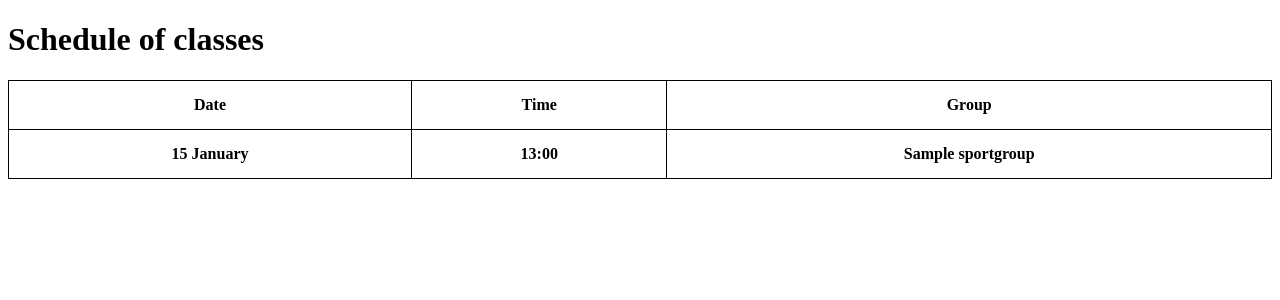
After one commit to GamingJam/SWP-SC-web-app, a Django app: page /classes/ in a window 1280 px wide. The commit adds this page. Shown: the top 300 px of the page. Run offline with Django 3.2, Linux system fonts and the light colour scheme; tables that the repository leaves empty hold one stand-in row (values such as "Sample post"); lists and menus that the app fills with data are empty.

Commit message:
Add page for viewing sport classes

```diff
--- a/web_app/classes/models.py
+++ b/web_app/classes/models.py
@@ -67,12 +67,18 @@ class SportClass(models.Model):
     date = models.DateTimeField(verbose_name="Date and time of the sport class")
     duration = models.DurationField(default=timedelta(hours=1, minutes=30), verbose_name="Duration of the class")
 
+    def str_date(self):
+        return localtime(self.date).strftime("%d %B")
+
+    def str_time(self):
+        return localtime(self.date).strftime("%H:%M")
+
     def __str__(self):
-        return str(self.group) + " on " + localtime(self.date).strftime("%d %B, %H:%M")
+        return str(self.group) + " on " + self.str_date() + ", " + self.str_time()
 
     class Meta:
         verbose_name_plural = 'sport classes'
-        ordering = ['id']
+        ordering = ['date', 'group']
 
 
 class Attendance(models.Model):
--- /dev/null
+++ b/web_app/classes/templates/classes/classes_schedule.html
@@ -0,0 +1,33 @@
+<!DOCTYPE html>
+<html lang="en">
+<head>
+    <meta charset="UTF-8">
+    <title>Classes</title>
+    <style>
+        table, th, td {
+          border: 1px solid black;
+          border-collapse: collapse;
+        }
+        th, td {
+          padding: 15px;
+        }
+    </style>
+</head>
+<body>
+    <h1>Schedule of classes</h1>
+    <table style="width:100%">
+        <tr>
+            <th>Date</th>
+            <th>Time</th>
+            <th>Group</th>
+        </tr>
+        {% for class in classes %}
+        <tr>
+            <th>{{class.str_date}}</th>
+            <th>{{class.str_time}}</th>
+            <th>{{class.group}}</th>
+        </tr>
+        {% endfor %}
+    <table>
+</body>
+</html>
--- a/web_app/classes/templates/classes/dashboard.html
+++ b/web_app/classes/templates/classes/dashboard.html
@@ -9,6 +9,7 @@
     <ul>
         <li><a href="{% url 'register' %}">Register</a></li>
         <li><a href="{% url 'login' %}">Login</a></li>
+        <li><a href="{% url 'classes_schedule' %}">Schedule of classes</a></li>
     </ul>
 </body>
 </html>
--- a/web_app/classes/urls.py
+++ b/web_app/classes/urls.py
@@ -5,5 +5,6 @@ from . import views
 urlpatterns = [
     path('', views.index, name='index'),
     path('login/', views.login, name='login'),
-    path('register/', views.register, name='register')
+    path('register/', views.register, name='register'),
+    path('classes/', views.classes_schedule, name='classes_schedule'),
 ]
--- a/web_app/classes/views.py
+++ b/web_app/classes/views.py
@@ -1,6 +1,7 @@
 from django.shortcuts import render
 from django.http import HttpResponse
 from django.contrib.auth.forms import UserCreationForm
+from .models import *
 
 
 def index(request):
@@ -22,3 +23,8 @@ def register(request):
 def login(request):
     context = {}
     return render(request, 'classes/login.html', context)
+
+
+def classes_schedule(request):
+    classes = SportClass.objects.all()
+    return render(request, 'classes/classes_schedule.html', {'classes': classes})
```
